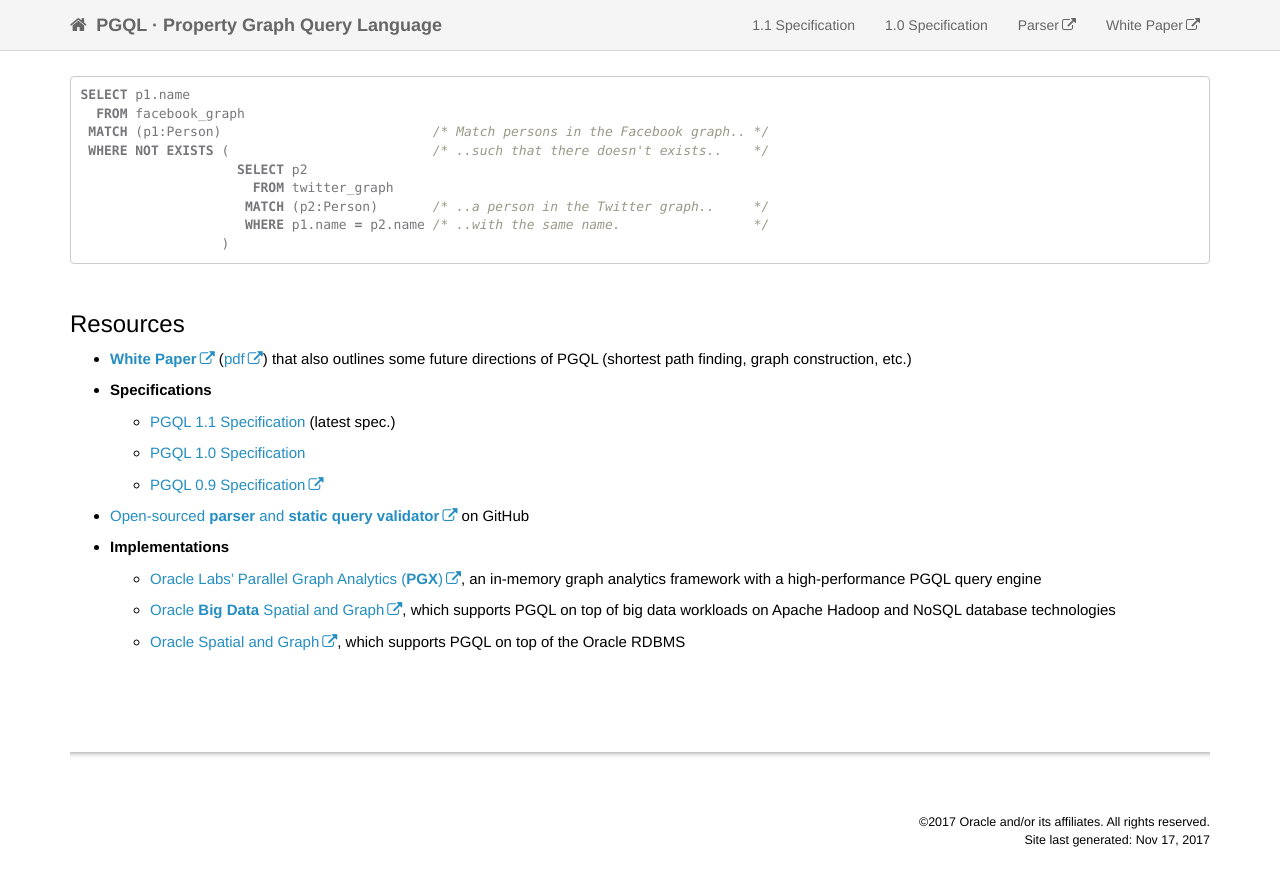
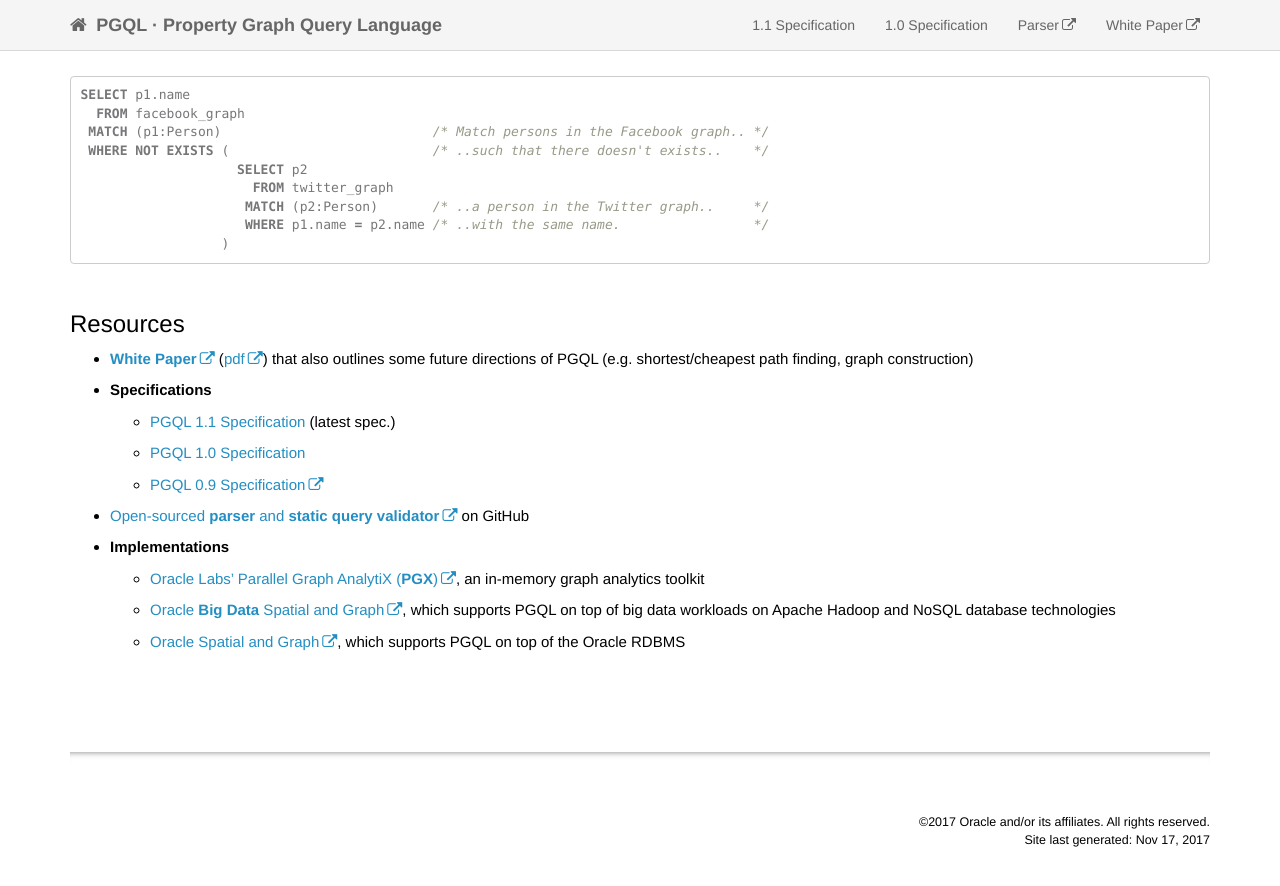
Before and after one commit to oracle/pgql-lang, a Jekyll site: the page built from index.md, in a window 1280 px wide and 900 px high, scrolled down 2430 px. Shown: the top 886 px of the window. Built offline with Jekyll 4.4.1, drawn with Linux system fonts in a browser that asks for light colours; nearby versions of some CDN libraries; comment, search, counter and statistics services are not loaded.

Commit message:
AnalytiX

```diff
--- a/index.md
+++ b/index.md
@@ -109,13 +109,13 @@ Resources
 ---------
 
  - [__White Paper__](http://dl.acm.org/citation.cfm?id=2960421) ([pdf](http://event.cwi.nl/grades/2016/07-VanRest.pdf)) that also outlines some future directions of PGQL
-   (shortest path finding, graph construction, etc.)
+   (e.g. shortest/cheapest path finding, graph construction)
  - __Specifications__
      - [PGQL 1.1 Specification](spec/1.1/) (latest spec.)
      - [PGQL 1.0 Specification](spec/1.0/)
      - [PGQL 0.9 Specification](https://docs.oracle.com/cd/E56133_01/1.2.1/PGQL_Specification.pdf)
  - [Open-sourced __parser__ and __static query validator__](https://github.com/oracle/pgql-lang) on GitHub
  - __Implementations__
-     - [Oracle Labs' Parallel Graph Analytics (__PGX__)](http://www.oracle.com/technetwork/oracle-labs/parallel-graph-analytics/overview/index.html), an in-memory graph analytics framework with a high-performance PGQL query engine
+     - [Oracle Labs' Parallel Graph AnalytiX (__PGX__)](http://www.oracle.com/technetwork/oracle-labs/parallel-graph-analytics/overview/index.html), an in-memory graph analytics toolkit
      - [Oracle __Big Data__ Spatial and Graph](http://www.oracle.com/technetwork/database/database-technologies/bigdata-spatialandgraph/overview/index.html), which supports PGQL on top of big data workloads on Apache Hadoop and NoSQL database technologies
      - [Oracle Spatial and Graph](https://www.oracle.com/database/spatial/index.html), which supports PGQL on top of the Oracle RDBMS
```
